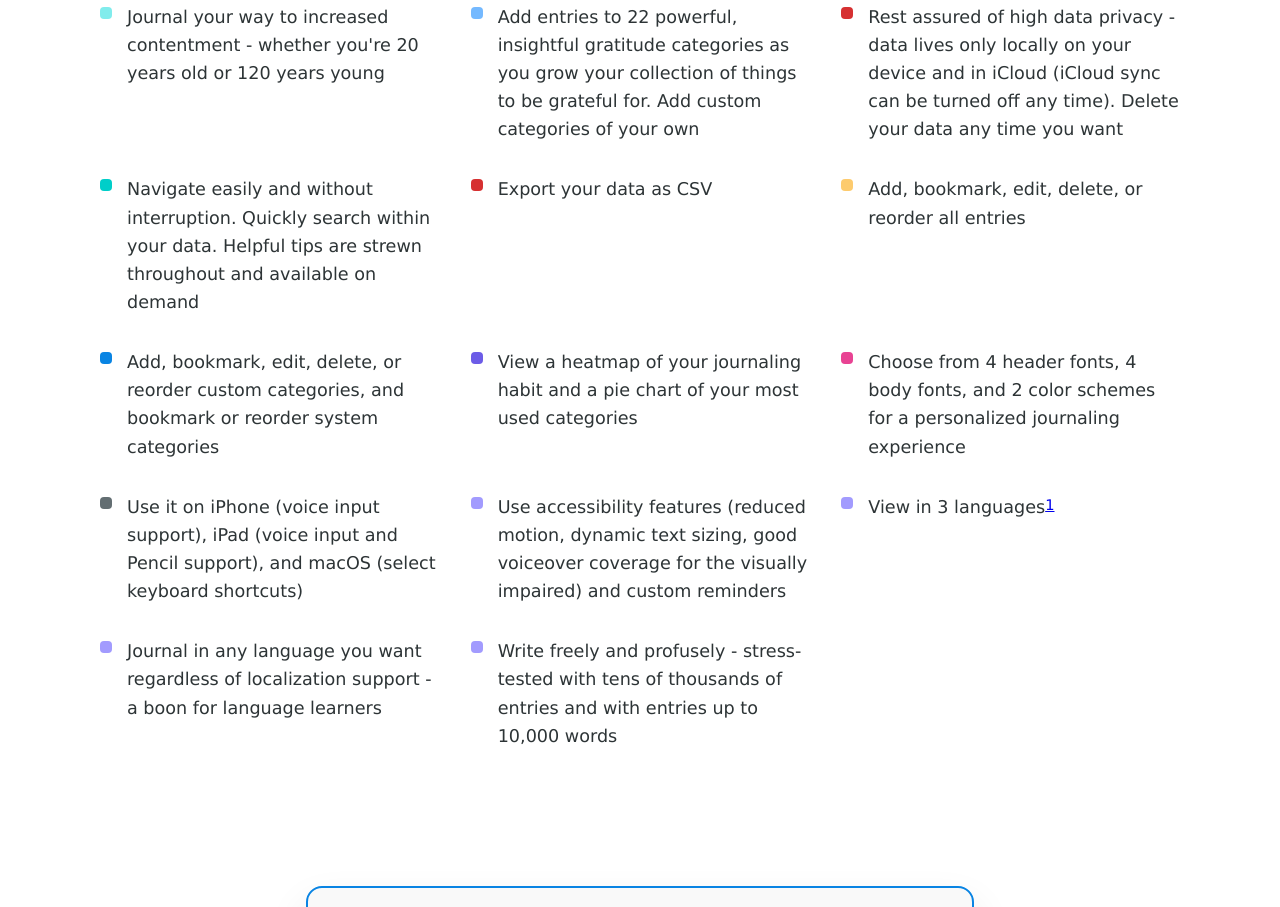
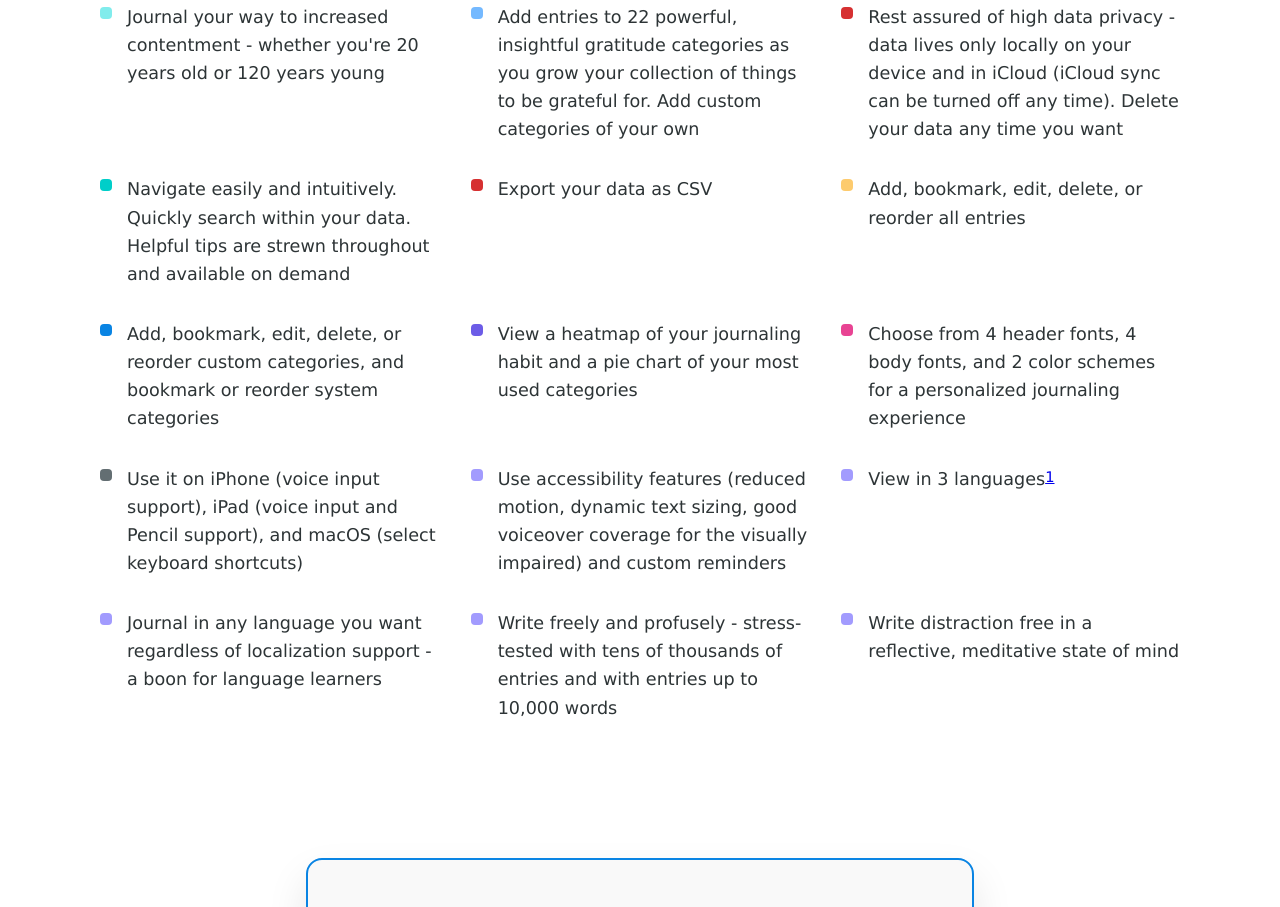
Before and after one commit to ambidextrousTx/infinitegratitudeapp, a plain HTML site: page index.html in a window 1280 px wide. Shown: the part 1189-2096 px from the top of the page. Drawn offline with Linux system fonts and the light colour scheme.

Commit message:
Distraction free

```diff
--- a/index.html
+++ b/index.html
@@ -85,7 +85,7 @@
             <li>Journal your way to increased contentment - whether you're 20 years old or 120 years young</li>
             <li>Add entries to 22 powerful, insightful gratitude categories as you grow your collection of things to be grateful for. Add custom categories of your own</li>
             <li>Rest assured of high data privacy - data lives only locally on your device and in iCloud (iCloud sync can be turned off any time). Delete your data any time you want</li>
-            <li>Navigate easily and without interruption. Quickly search within your data. Helpful tips are strewn throughout and available on demand</li>
+            <li>Navigate easily and intuitively. Quickly search within your data. Helpful tips are strewn throughout and available on demand</li>
             <li>Export your data as CSV</li>
             <li>Add, bookmark, edit, delete, or reorder all entries</li>
             <li>Add, bookmark, edit, delete, or reorder custom categories, and bookmark or reorder system categories</li>
@@ -96,6 +96,7 @@
             <li>View in 3 languages<sup><a href="#footnote">1</a></sup></li>
             <li>Journal in any language you want regardless of localization support - a boon for language learners</li>
             <li>Write freely and profusely - stress-tested with tens of thousands of entries and with entries up to 10,000 words</li>
+            <li>Write distraction free in a reflective, meditative state of mind</li>
         </ul>
     </section>
 
```
